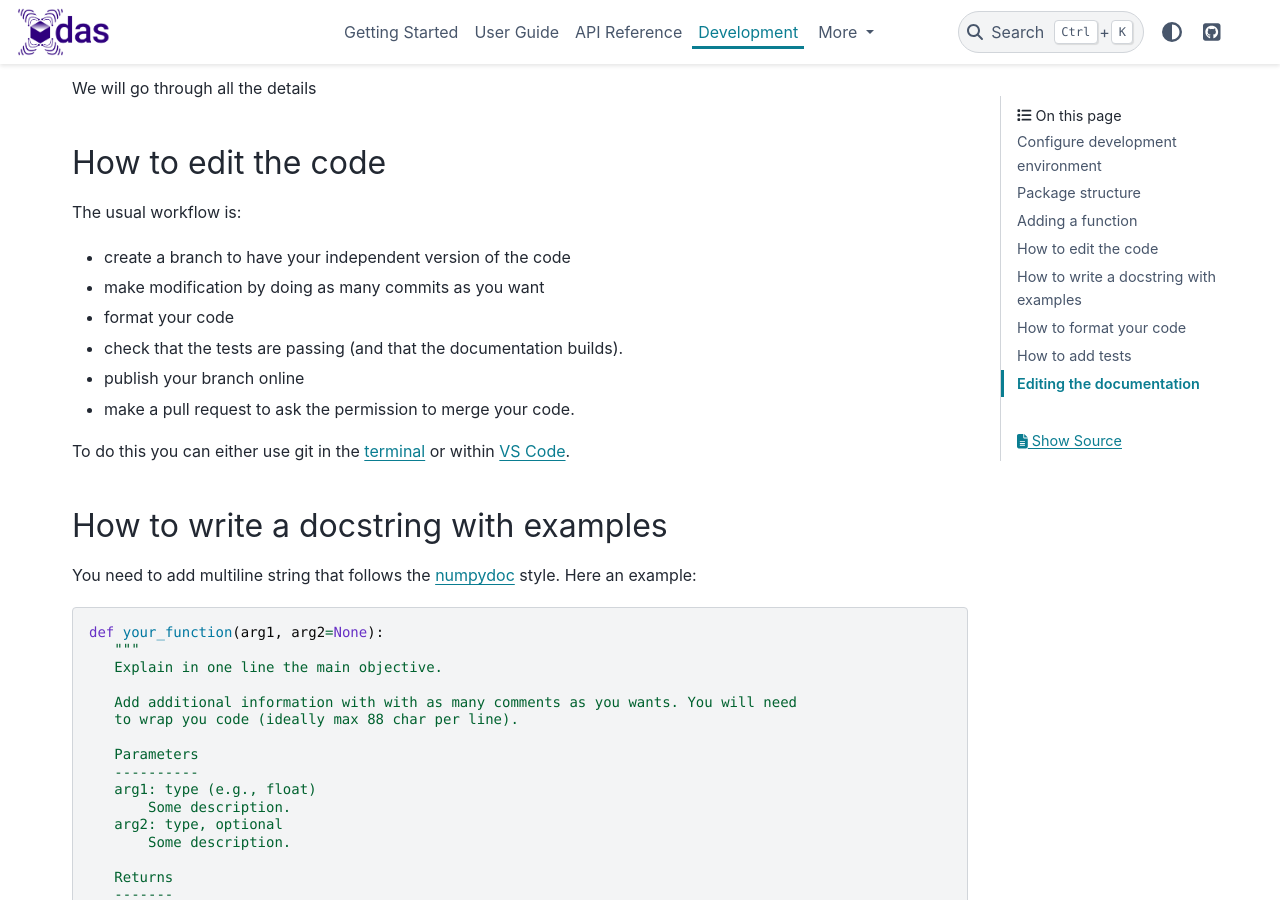
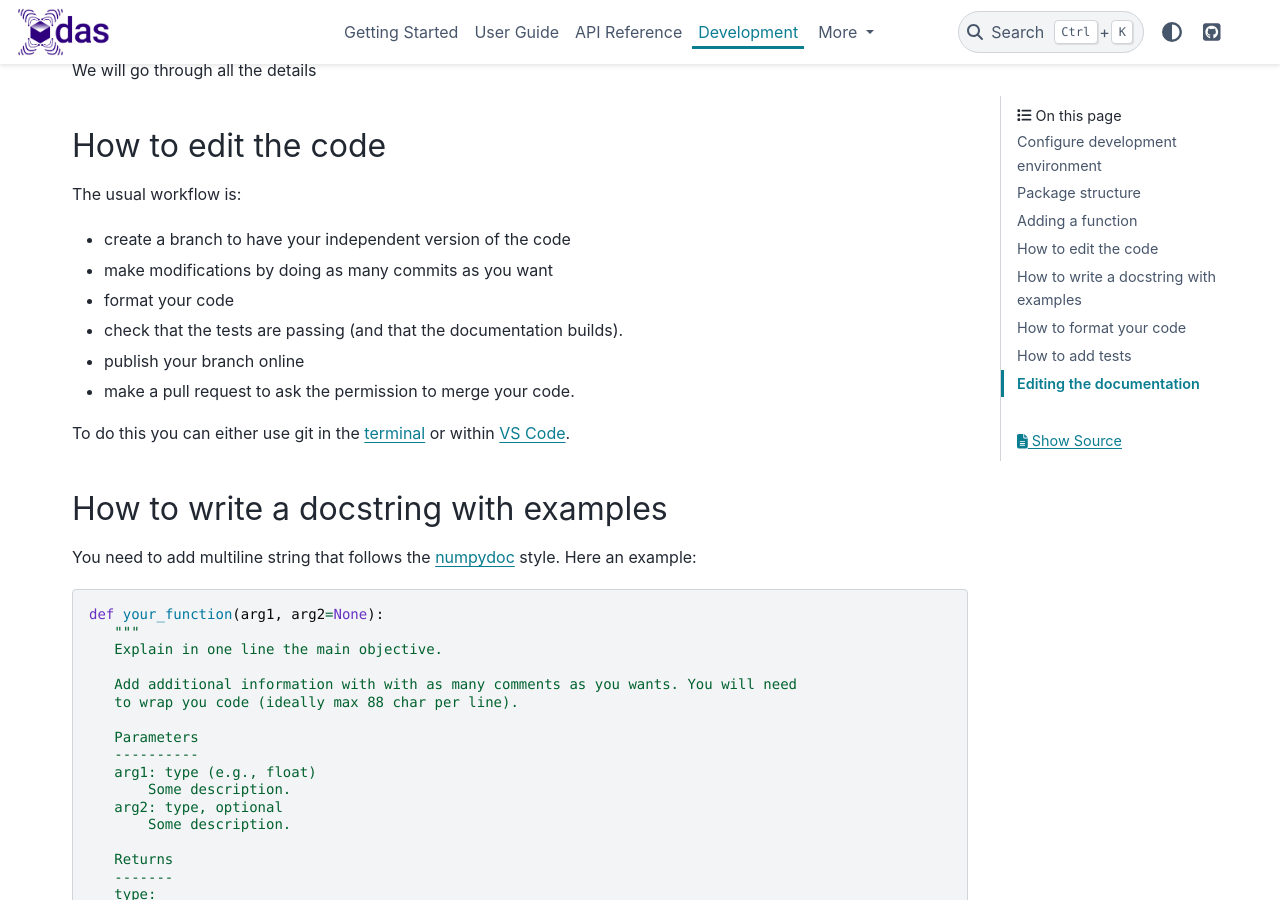
Before and after one commit to xdas-dev/xdas, a Sphinx documentation site: the page built from docs/contribute.md, in a window 1280 px wide and 900 px high, scrolled down 1774 px. Built offline with Sphinx 7.4.7 and the PyData theme 0.15.4, drawn with Linux system fonts in a browser that asks for light colours; some of the changed text lies outside the part shown.

Commit message:
updatae contribute.md

```diff
--- a/docs/contribute.md
+++ b/docs/contribute.md
@@ -77,7 +76,7 @@ We will go through all the details
 
 The usual workflow is:
 - create a branch to have your independent version of the code
-- make modification by doing as many commits as you want
+- make modifications by doing as many commits as you want
 - format your code
 - check that the tests are passing (and that the documentation builds).
 - publish your branch online
```
Also changed, not shown: other parts of docs/contribute.md (+0 -1 lines), 1 other file.
